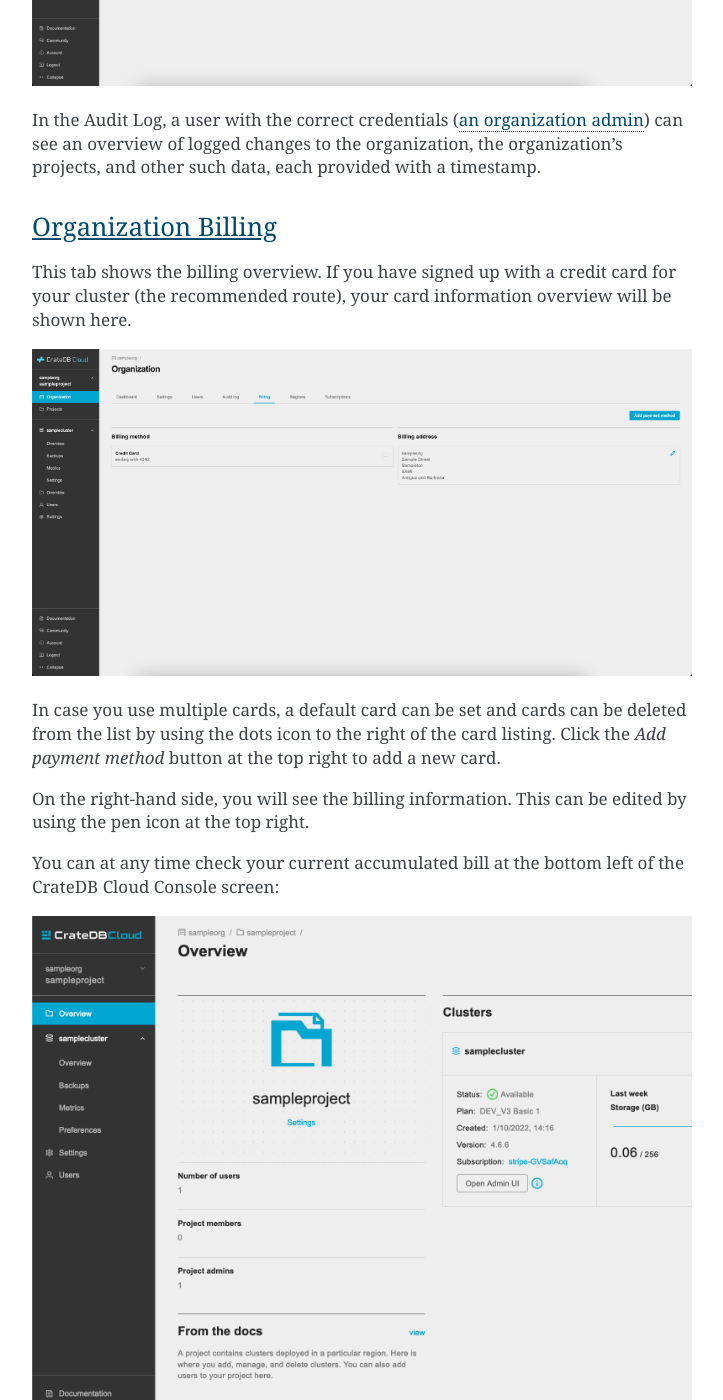
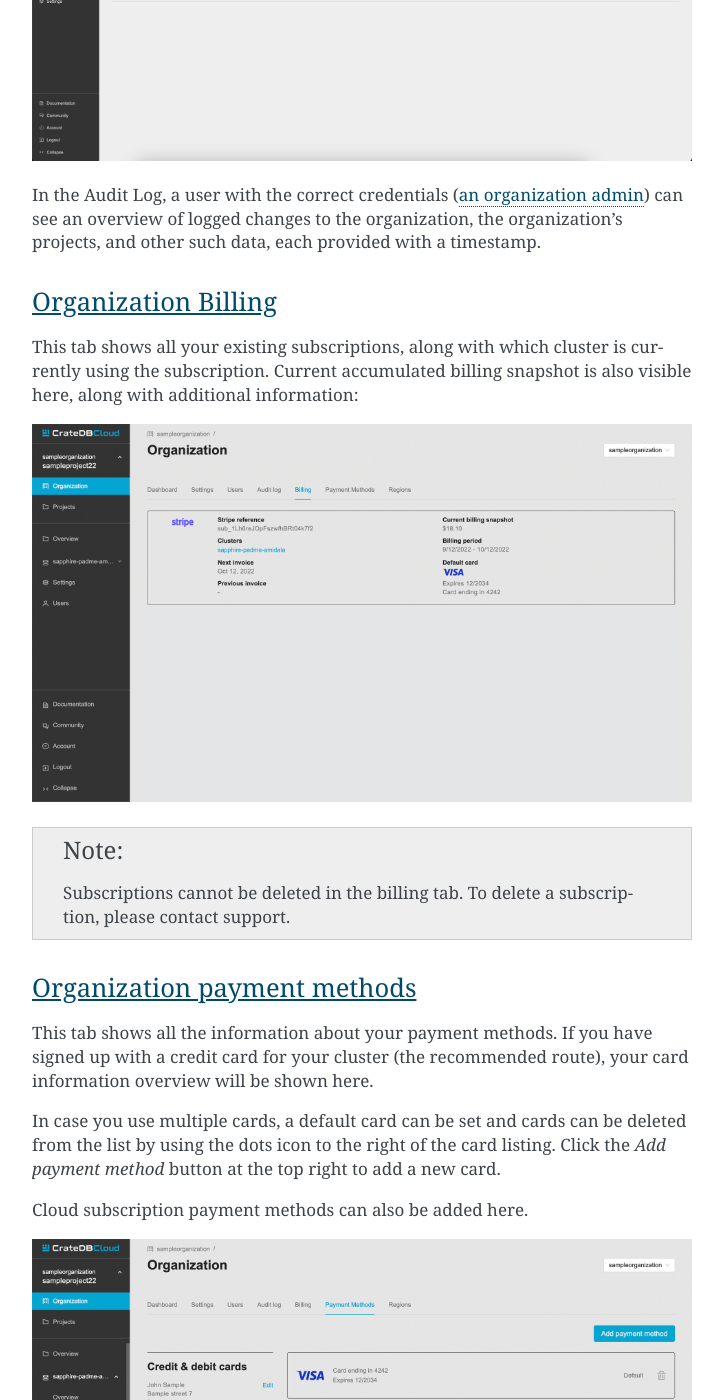
Before and after one commit to crate/cloud-reference, a Sphinx documentation site: the page built from docs/overview.rst, in a window 1280 px wide and 1400 px high, scrolled down 5002 px. Shown: the whole window, without its empty margins (388-1111 px from the left). Built offline with Sphinx 7.4.7, drawn with Linux system fonts in a browser that asks for light colours; some of the changed text lies outside the part shown.

Commit message:
Billing overhaul docs update (#55)
* Billing overhaul docs update

```diff
--- a/docs/overview.rst
+++ b/docs/overview.rst
@@ -69,10 +69,10 @@
    :alt: Cloud Console organization overview
 
 The Organization overview consists of seven tabs: *Dashboard*, *Settings*,
-*Users*, the *Audit Log*, *Billing*, *Regions*, and finally, *Subscriptions*.
-By default it shows the Dashboard tab, which displays two things. On the left,
-it shows a link for creating a new cluster, the blue *Deploy new cluster*
-button. On the right, you will see any already deployed clusters.
+*Users*, the *Audit Log*, *Billing*, *Payment Methods*, and finally,
+*Regions*. By default it shows the Dashboard tab, which displays two things. On
+the left, it shows a link for creating a new cluster, the blue *Deploy new
+cluster* button. On the right, you will see any already deployed clusters.
 
 The *Deploy cluster* button in the left panel allows you to directly deploy
 clusters within your subscription. For information on how to do so, refer to
@@ -147,26 +147,32 @@
 Organization Billing
 --------------------
 
-This tab shows the billing overview. If you have signed up with a credit card
-for your cluster (the recommended route), your card information overview will
-be shown here.
+This tab shows all your existing subscriptions, along with which cluster is
+currently using the subscription. Current accumulated billing snapshot is also
+visible here, along with additional information:
 
-.. image:: _assets/img/organization-billing.png
-   :alt: Cloud Console organization billing tab
+.. image:: _assets/img/billing-meter.png
+   :alt: Cloud Console billing meter
+
+.. NOTE::
+    Subscriptions cannot be deleted in the billing tab. To delete a
+    subscription, please contact support.
+
+Organization payment methods
+----------------------------
+
+This tab shows all the information about your payment methods. If you have signed
+up with a credit card for your cluster (the recommended route), your card
+information overview will be shown here.
 
 In case you use multiple cards, a default card can be set and cards can be
 deleted from the list by using the dots icon to the right of the card listing.
 Click the *Add payment method* button at the top right to add a new card.
 
-On the right-hand side, you will see the billing information. This can be
-edited by using the pen icon at the top right.
+Cloud subscription payment methods can also be added here.
 
-You can at any time check your current accumulated bill at the bottom left of
-the CrateDB Cloud Console screen:
-
-.. image:: _assets/img/billing-meter.png
-   :alt: Cloud Console billing meter
-
+.. image:: _assets/img/payment-methods2.png
+   :alt: Cloud Console payment methods
 
 .. _overview-org-regions:
 
```
Also changed, not shown: docs/billing.rst (+13 -4 lines), docs/subscription-plans.rst (+10 -8 lines), docs/_assets/img/billing-meter.png, docs/_assets/img/organization-billing.png (deleted), docs/_assets/img/organization-dashboard.png, docs/_assets/img/payment-methods2.png (added).
